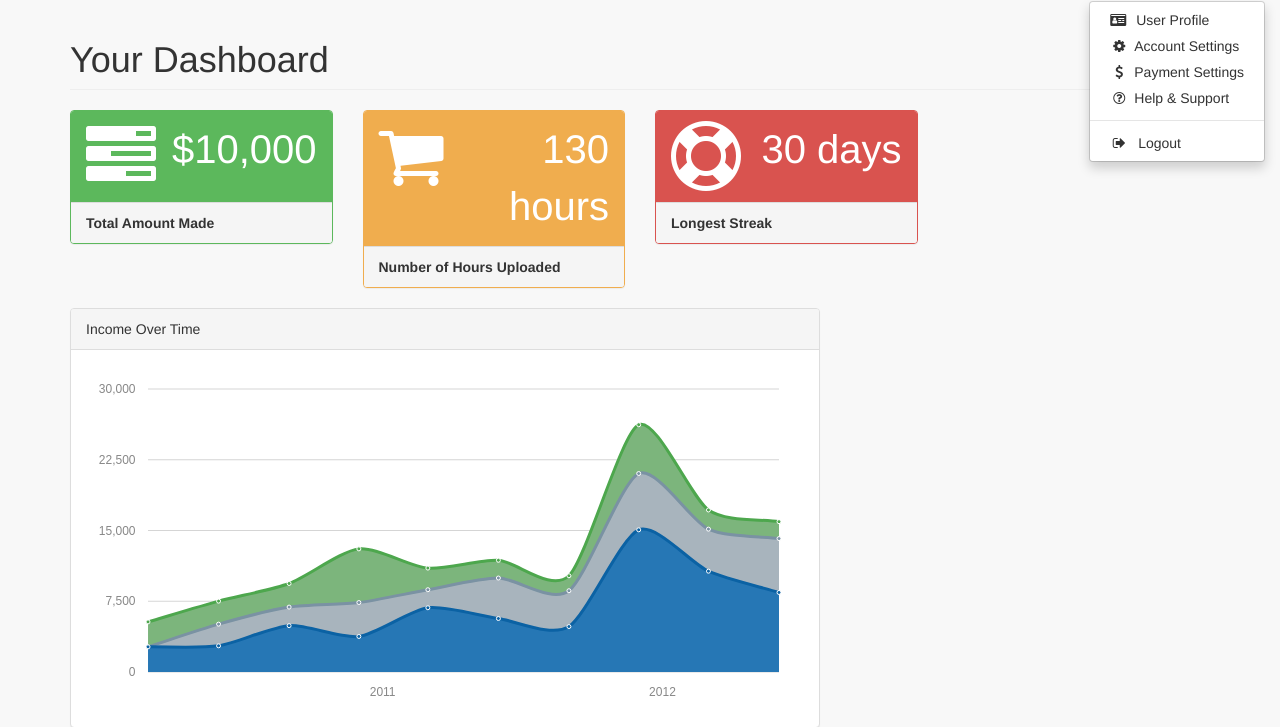
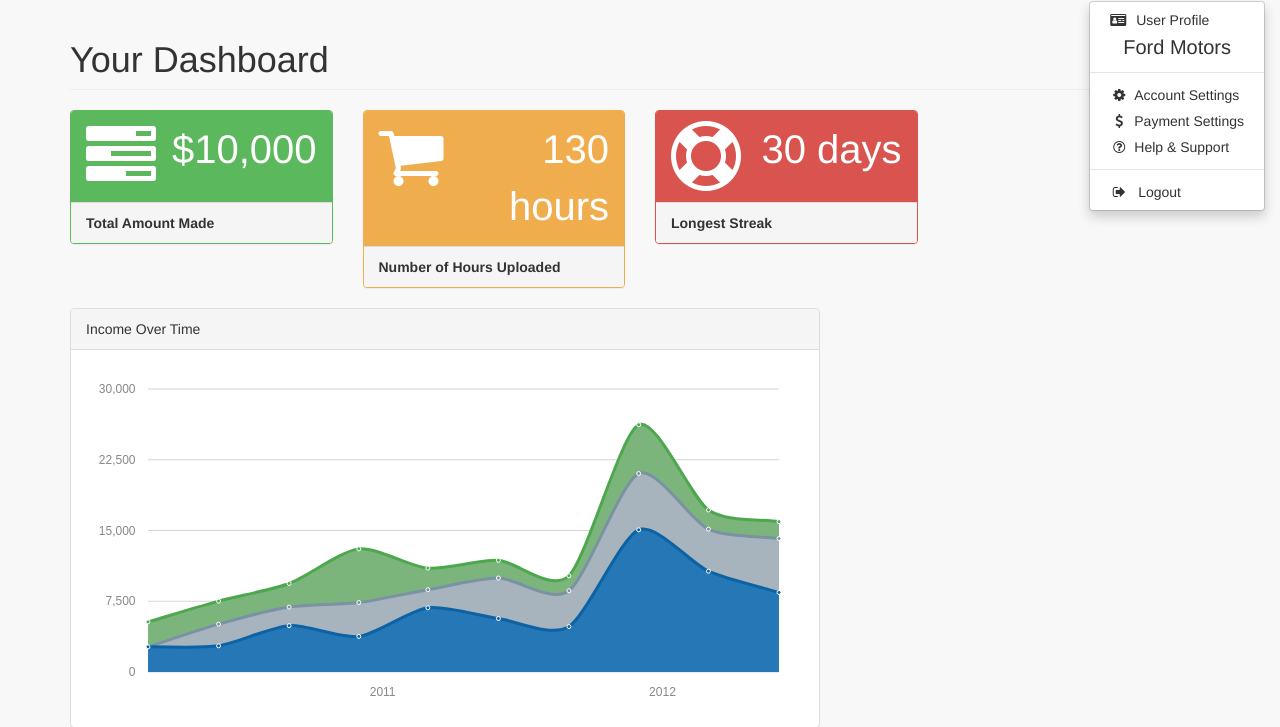
Before and after one commit to 5tigerjelly/road-io, a PHP site: page /pages/customerDashboard.html in a window 1280 px wide, after a click that opens the changed part. Shown: the part 57-784 px from the top of the page. Run offline with PHP 8.4, Linux system fonts and the light colour scheme.

Commit message:
Minor Menu Modification

```diff
--- a/mvp-website/css/customerDashboard.css
+++ b/mvp-website/css/customerDashboard.css
@@ -27,3 +27,7 @@
 #iconsInMenu {
 	margin-right: 6px;
 }
+#companyName {
+	text-align: center;
+	font-size: 20px;
+}
--- a/mvp-website/pages/customerDashboard.html
+++ b/mvp-website/pages/customerDashboard.html
@@ -72,7 +72,8 @@
                         <i class="fa fa-user fa-fw" id="account"></i> <i class="fa fa-caret-down" id="caretDown"></i>
                     </a>
                     <ul class="dropdown-menu dropdown-user">
-                        <li><a href="#"><i class="fa fa-id-card" id="iconsInMenu"></i> User Profile</a>
+                        <li><a href="#"><i class="fa fa-id-card" id="iconsInMenu"></i> User Profile</a> <p id="companyName">Ford Motors</p>
+                        <li class="divider"></li>
                         </li>
                         <li><a href="#"><i class="fa fa-gear fa-fw" id="iconsInMenu"></i>Account Settings</a>
                         </li>
```
